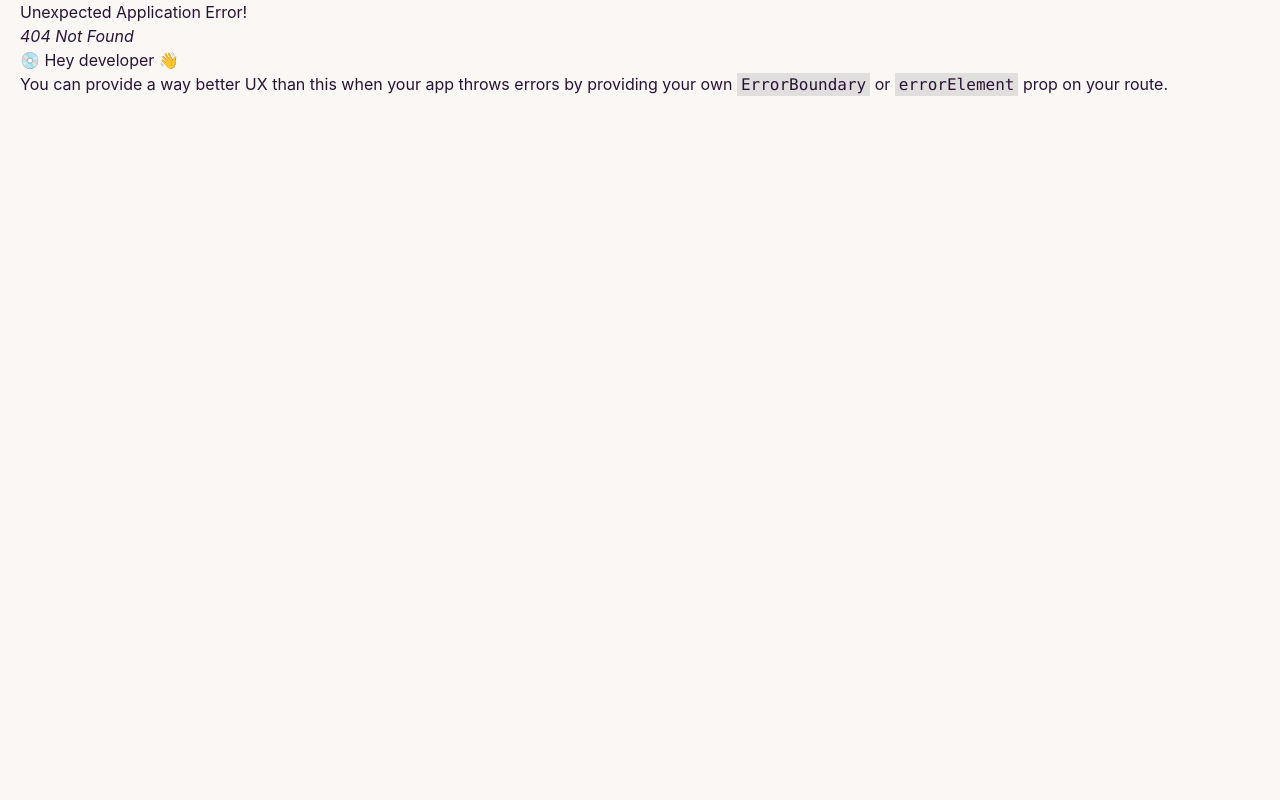
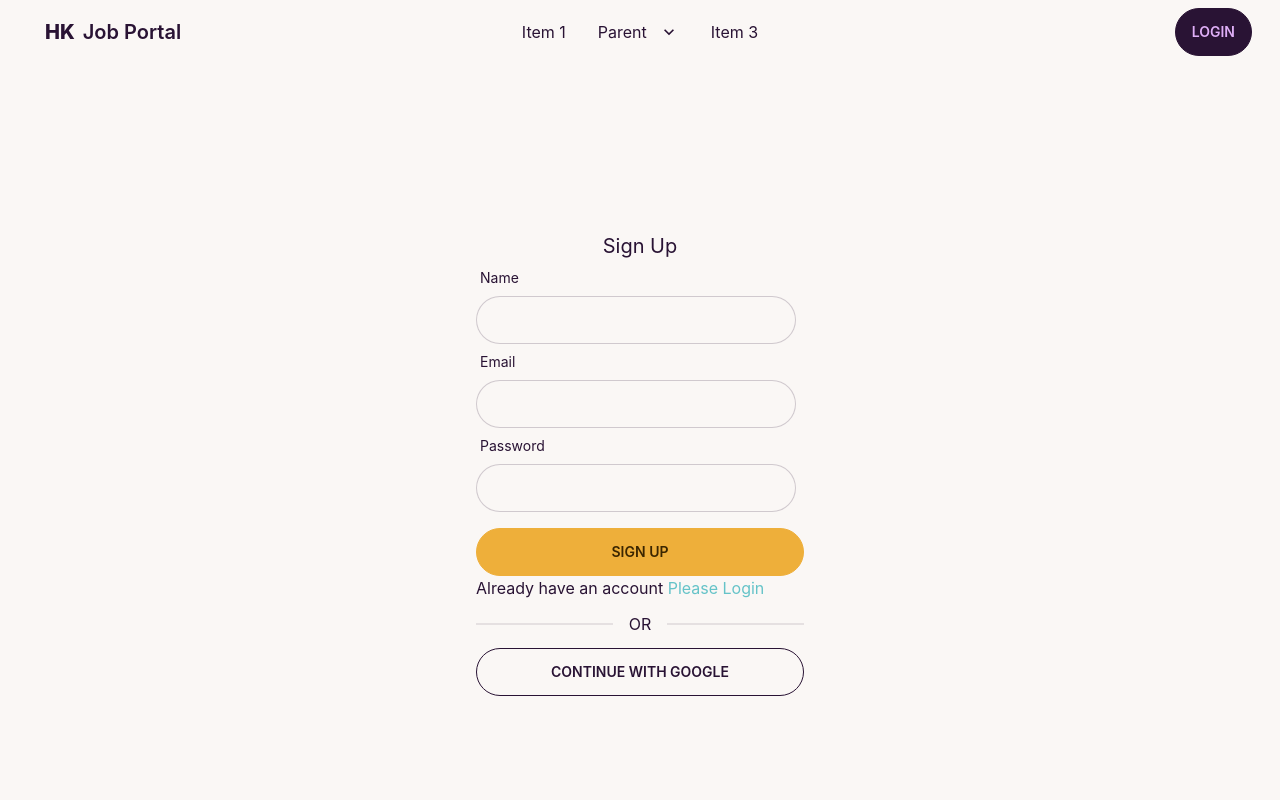
Before and after one commit to JNKarif/hk-job-portal, a React (Create React App) app: page /signup in a window 1280 px wide. Before the commit this address had no page. Shown: the top 800 px of the page. Built offline with nearby package versions, Linux system fonts and the light colour scheme; no server answers.

Commit message:
signup-and-login

```diff
--- a/package.json
+++ b/package.json
@@ -7,8 +7,11 @@
     "@testing-library/react": "^13.4.0",
     "@testing-library/user-event": "^13.5.0",
     "daisyui": "^2.46.0",
+    "firebase": "^9.15.0",
     "react": "^18.2.0",
     "react-dom": "^18.2.0",
+    "react-hook-form": "^7.41.0",
+    "react-hot-toast": "^2.4.0",
     "react-router-dom": "^6.6.0",
     "react-scripts": "5.0.1",
     "web-vitals": "^2.1.4"
--- /dev/null
+++ b/src/Context/AuthProvider.js
@@ -0,0 +1,56 @@
+import React, { createContext, useEffect, useState } from 'react';
+import {createUserWithEmailAndPassword, getAuth, onAuthStateChanged, signInWithEmailAndPassword, signOut, updateProfile} from 'firebase/auth';
+import app from '../Firebase/firebase.config';
+
+
+export const AuthContext = createContext();
+const auth = getAuth(app)
+
+const AuthProvider = ({children}) => {
+    const [user, setUser] = useState(null);
+    const [loading, setLoading] = useState(true);
+    const createUser = (email, password) =>{
+        setLoading(true);
+        return createUserWithEmailAndPassword(auth, email, password);
+    }
+
+    const signIn = (email, password) =>{
+        setLoading(true);
+        return signInWithEmailAndPassword(auth, email, password);
+    }
+
+    const updateUser = (userInfo) =>{
+        return updateProfile(user, userInfo);
+    }
+
+    const logOut = () =>{
+        setLoading(true);
+        return signOut(auth);
+    }
+
+    useEffect( () =>{
+        const unsubscribe = onAuthStateChanged(auth, currentUser =>{
+            console.log('user observing');
+            setUser(currentUser);
+            setLoading(false);
+        });
+
+        return () => unsubscribe();
+    }, [])
+
+    const authInfo = {
+        createUser,
+        signIn,
+        updateUser,
+        logOut,
+        user,
+        loading
+    }
+    return (
+        <AuthContext.Provider value={authInfo}>
+            {children}
+        </AuthContext.Provider>
+    );
+};
+
+export default AuthProvider;
--- /dev/null
+++ b/src/Firebase/firebase.config.js
@@ -0,0 +1,18 @@
+// Import the functions you need from the SDKs you need
+import { initializeApp } from "firebase/app";
+// TODO: Add SDKs for Firebase products that you want to use
+// https://firebase.google.com/docs/web/setup#available-libraries
+
+// our web app's Firebase configuration
+const firebaseConfig = {
+  apiKey: process.env.REACT_APP_apiKey,
+  authDomain: process.env.REACT_APP_authDomain,
+  projectId: process.env.REACT_APP_projectId,
+  storageBucket: process.env.REACT_APP_storageBucket,
+  messagingSenderId: process.env.REACT_APP_messagingSenderId,
+  appId: process.env.REACT_APP_appId,
+};
+
+// Initialize Firebase
+const app = initializeApp(firebaseConfig);
+export default app;
--- a/src/Pages/Home/Shared/NavBar/NavBar.js
+++ b/src/Pages/Home/Shared/NavBar/NavBar.js
@@ -1,7 +1,17 @@
-import React from 'react';
+import React, { useContext } from 'react';
 import { Link } from 'react-router-dom';
+import { AuthContext } from '../../../../Context/AuthProvider';
 
 const NavBar = () => {
+
+    const {user, logOut}= useContext(AuthContext)
+
+    const handleLogOut = () => {
+        logOut()
+          .then(() => { })
+          .catch(err => console.log(err))
+      }
+
     return (
         <div>
             <div className="navbar bg-base-100">
@@ -44,7 +54,16 @@
                     </ul>
                 </div>
                 <div className="navbar-end">
-                    <Link to='/login' className="btn">Login</Link>
+                {
+      user?.uid ?
+        <>
+          {/* <li><Link to='/dashboard'>Dashboard</Link></li> */}
+          <button onClick={handleLogOut} className="btn">Sign Out</button>
+        </>
+        : <Link to='/login' className="btn">Login</Link>
+    }
+
+
                 </div>
             </div>
         </div>
--- a/src/Pages/Login/Login.js
+++ b/src/Pages/Login/Login.js
@@ -1,39 +1,68 @@
-import React from 'react';
+import React, {  useContext, useState } from 'react';
+import { useForm } from 'react-hook-form';
+import { Link, useLocation, useNavigate } from 'react-router-dom';
+import { AuthContext } from '../../Context/AuthProvider';
+
 
 const Login = () => {
+
+  const { register, formState: { errors }, handleSubmit } = useForm();
+  const { signIn } = useContext(AuthContext);
+  const [loginError, setLoginError] = useState('');
+  const location = useLocation();
+  const navigate = useNavigate();
+
+  const from = location.state?.from?.pathname || '/';
+
+  const handleLogin = data => {
+      console.log(data);
+      setLoginError('');
+      signIn(data.email, data.password)
+          .then(result => {
+              const user = result.user;
+              console.log(user);
+              navigate(from, {replace: true});
+          })
+          .catch(error => {
+              console.log(error.message)
+              setLoginError(error.message);
+          });
+  }
     return (
-        <div>
-            <div className="hero min-h-screen bg-base-200">
-  <div className="hero-content flex-col lg:flex-row-reverse">
-    <div className="text-center lg:text-left">
-      <h1 className="text-5xl font-bold">Login now!</h1>
-      <p className="py-6">Provident cupiditate voluptatem et in. Quaerat fugiat ut assumenda excepturi exercitationem quasi. In deleniti eaque aut repudiandae et a id nisi.</p>
-    </div>
-    <div className="card flex-shrink-0 w-full max-w-sm shadow-2xl bg-base-100">
-      <div className="card-body">
-        <div className="form-control">
-          <label className="label">
-            <span className="label-text">Email</span>
-          </label>
-          <input type="text" placeholder="email" className="input input-bordered" />
-        </div>
-        <div className="form-control">
-          <label className="label">
-            <span className="label-text">Password</span>
-          </label>
-          <input type="text" placeholder="password" className="input input-bordered" />
-          <label className="label">
-            <a href="#" className="label-text-alt link link-hover">Forgot password?</a>
-          </label>
-        </div>
-        <div className="form-control mt-6">
-          <button className="btn btn-primary">Login</button>
-        </div>
+      <div className='h-[800px] flex justify-center items-center'>
+      <div className='w-96 p-7'>
+          <h2 className='text-xl text-center'>Login</h2>
+          <form onSubmit={handleSubmit(handleLogin)}>
+              <div className="form-control w-full max-w-xs">
+                  <label className="label"> <span className="label-text">Email</span></label>
+                  <input type="text"
+                      {...register("email", {
+                          required: "Email Address is required"
+                      })}
+                      className="input input-bordered w-full max-w-xs" />
+                  {errors.email && <p className='text-red-800'>{errors.email?.message}</p>}
+              </div>
+              <div className="form-control w-full max-w-xs">
+                  <label className="label"> <span className="label-text">Password</span></label>
+                  <input type="password"
+                      {...register("password", {
+                          required: "Password is required",
+                          minLength: { value: 6, message: 'Password must be 6 characters or longer' }
+                      })}
+                      className="input input-bordered w-full max-w-xs" />
+                  <label className="label"> <span className="label-text">Forget Password?</span></label>
+                  {errors.password && <p className='text-red-800'>{errors.password?.message}</p>}
+              </div>
+              <input className='btn btn-accent w-full' value="Login" type="submit" />
+              <div>
+                  {loginError && <p className='text-red-800'>{loginError}</p>}
+              </div>
+          </form>
+          <p>New to HK Job Portal <Link className='text-secondary' to="/signup">Create new Account</Link></p>
+          <div className="divider">OR</div>
+          <button className='btn btn-outline w-full'>CONTINUE WITH GOOGLE</button>
       </div>
-    </div>
   </div>
-</div>
-        </div>
     );
 };
 
--- /dev/null
+++ b/src/Pages/SignUp/SingUp.js
@@ -0,0 +1,73 @@
+import React, { useContext, useState } from 'react';
+import { useForm } from 'react-hook-form';
+import toast from 'react-hot-toast';
+import { Link } from 'react-router-dom';
+import { AuthContext } from '../../Context/AuthProvider';
+
+
+const SignUp = () => {
+    const { register, handleSubmit, formState: { errors } } = useForm();
+    const { createUser, updateUser } = useContext(AuthContext);
+    const [signUpError, setSignUPError] = useState('')
+    const handleSignUp = (data) => {
+        console.log(data);
+        setSignUPError('');
+        createUser(data.email, data.password)
+            .then(result => {
+                const user = result.user;
+                console.log(user);
+                toast('User Created Successfully.')
+                // const userInfo = {
+                //     displayName: data.name
+                // }
+                // updateUser(userInfo)
+                //     .then(() => { })
+                //     .catch(err => console.log(err));
+            })
+            .catch(error => {
+                console.log(error)
+                setSignUPError(error.message)
+            });
+    }
+
+    return (
+        <div className='h-[800px] flex justify-center items-center'>
+            <div className='w-96 p-7'>
+                <h2 className='text-xl text-center'>Sign Up</h2>
+                <form onSubmit={handleSubmit(handleSignUp)}>
+                    <div className="form-control w-full max-w-xs">
+                        <label className="label"> <span className="label-text">Name</span></label>
+                        <input type="text" {...register("name", {
+                            required: "Name is Required"
+                        })} className="input input-bordered w-full max-w-xs" />
+                        {errors.name && <p className='text-red-800'>{errors.name.message}</p>}
+                    </div>
+                    <div className="form-control w-full max-w-xs">
+                        <label className="label"> <span className="label-text">Email</span></label>
+                        <input type="email" {...register("email", {
+                            required: true
+                        })} className="input input-bordered w-full max-w-xs" />
+                        {errors.email && <p className='text-red-800'>{errors.email.message}</p>}
+                    </div>
+                    <div className="form-control w-full max-w-xs">
+                        <label className="label"> <span className="label-text">Password</span></label>
+                        <input type="password" {...register("password", {
+                            required: "Password is required",
+                            minLength: { value: 6, message: "Password must be 6 characters long" },
+                            pattern: { value: /(?=.*[A-Z])(?=.*[!@#$&*])(?=.*[0-9])/, message: 'Password must have uppercase, number and special characters' }
+                        })} className="input input-bordered w-full max-w-xs" />
+                        {errors.password && <p className='text-red-800'>{errors.password.message}</p>}
+                    </div>
+                    <input className='btn btn-accent w-full mt-4' value="Sign Up" type="submit" />
+                    {signUpError && <p className='text-red-800'>{signUpError}</p>}
+                </form>
+                <p>Already have an account <Link className='text-primary' to="/login">Please Login</Link></p>
+                <div className="divider">OR</div>
+                <button className='btn btn-outline w-full'>CONTINUE WITH GOOGLE</button>
+
+            </div>
+        </div>
+    );
+};
+
+export default SignUp;
--- a/src/Routes/Routes/Routes.js
+++ b/src/Routes/Routes/Routes.js
@@ -2,6 +2,7 @@
 import Main from "../../Layout/Main";
 import Home from "../../Pages/Home/Home";
 import Login from "../../Pages/Login/Login";
+import SingUp from "../../Pages/SignUp/SingUp";
 
 const router = createBrowserRouter([
     {
@@ -15,6 +16,10 @@
             {
                 path: '/login',
                 element: <Login></Login>
+            },
+            {
+                path: '/signup',
+                element: <SingUp></SingUp>
             }
         ]
     }
--- a/src/index.js
+++ b/src/index.js
@@ -3,11 +3,14 @@
 import './index.css';
 import App from './App';
 import reportWebVitals from './reportWebVitals';
+import AuthProvider from './Context/AuthProvider';
 
 const root = ReactDOM.createRoot(document.getElementById('root'));
 root.render(
   <React.StrictMode>
+    <AuthProvider>
     <App />
+    </AuthProvider>
   </React.StrictMode>
 );
 
```
Also changed, not shown: 2 other files (tests, documents, lock files or other folders).
